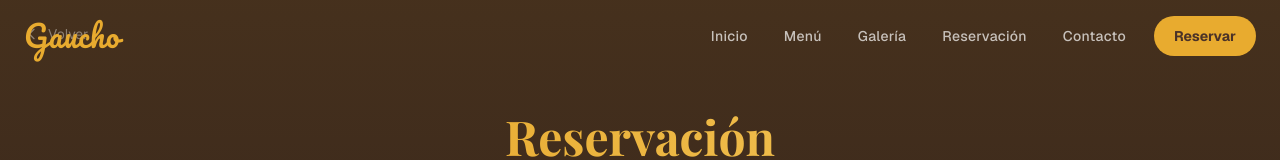
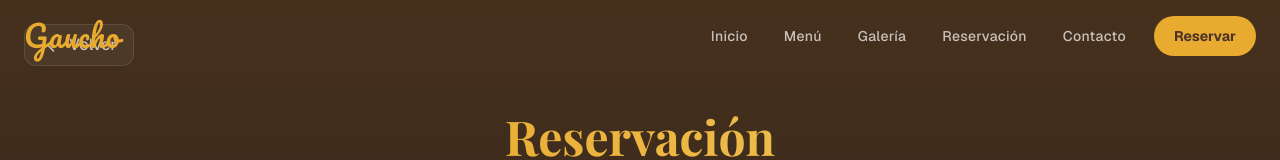
Before and after one commit to jesushernandezmonts/RestauranteGaucho, a Next.js app: page /reservacion in a window 1280 px wide. Shown: the top 160 px of the page. Built offline with nearby package versions, Linux system fonts and the light colour scheme; a web font is replaced by a local one.

Commit message:
fix: make back button bigger and more visible with pill style

```diff
--- a/src/app/reservacion/page.tsx
+++ b/src/app/reservacion/page.tsx
@@ -123,9 +123,13 @@ export default function ReservacionPage() {
   const validateForm = (): string[] => {
     const errors: string[] = [];
     if (!nombre.trim()) errors.push("Nombre");
-    if (!dia || !mes || !anio) errors.push("Fecha");
+    if (!telefono.trim()) errors.push("Teléfono");
+    if (!email.trim()) errors.push("Email");
+    if (!dia) errors.push("Día");
+    if (!mes) errors.push("Mes");
+    if (!anio) errors.push("Año");
     if (!hora) errors.push("Hora");
-    if (telefono && !/^[0-9+\s]+$/.test(telefono)) errors.push("El teléfono solo debe contener números");
+    if (!personas) errors.push("Personas");
     return errors;
   };
 
@@ -212,9 +216,9 @@ export default function ReservacionPage() {
       <div className="relative pt-28 pb-16 px-4 text-center">
         <a
           href="/"
-          className="absolute top-6 left-6 flex items-center gap-2 text-sm text-white/40 hover:text-gold transition-all duration-200"
+          className="absolute top-6 left-6 flex items-center gap-2 text-base font-medium text-white/70 bg-white/5 hover:bg-white/10 hover:text-gold px-4 py-2 rounded-xl border border-white/10 hover:border-gold/30 transition-all duration-200"
         >
-          <svg className="w-4 h-4" fill="none" viewBox="0 0 24 24" stroke="currentColor"><path strokeLinecap="round" strokeLinejoin="round" strokeWidth={2} d="M15 19l-7-7 7-7" /></svg>
+          <svg className="w-5 h-5" fill="none" viewBox="0 0 24 24" stroke="currentColor"><path strokeLinecap="round" strokeLinejoin="round" strokeWidth={2} d="M15 19l-7-7 7-7" /></svg>
           Volver
         </a>
         <div className="absolute inset-0 bg-gradient-to-b from-primary/5 to-transparent" />
@@ -244,7 +248,7 @@ export default function ReservacionPage() {
           <div className="grid grid-cols-2 gap-3">
             <div>
               <label className="flex items-center gap-2 text-sm font-medium text-text-secondary mb-2">
-                <Phone size={14} /> Teléfono
+                <Phone size={14} /> Teléfono *
               </label>
               <input
                 value={telefono}
@@ -256,7 +260,7 @@ export default function ReservacionPage() {
             </div>
             <div>
               <label className="flex items-center gap-2 text-sm font-medium text-text-secondary mb-2">
-                <Mail size={14} /> Email
+                <Mail size={14} /> Email *
               </label>
               <input
                 type="email"
```
